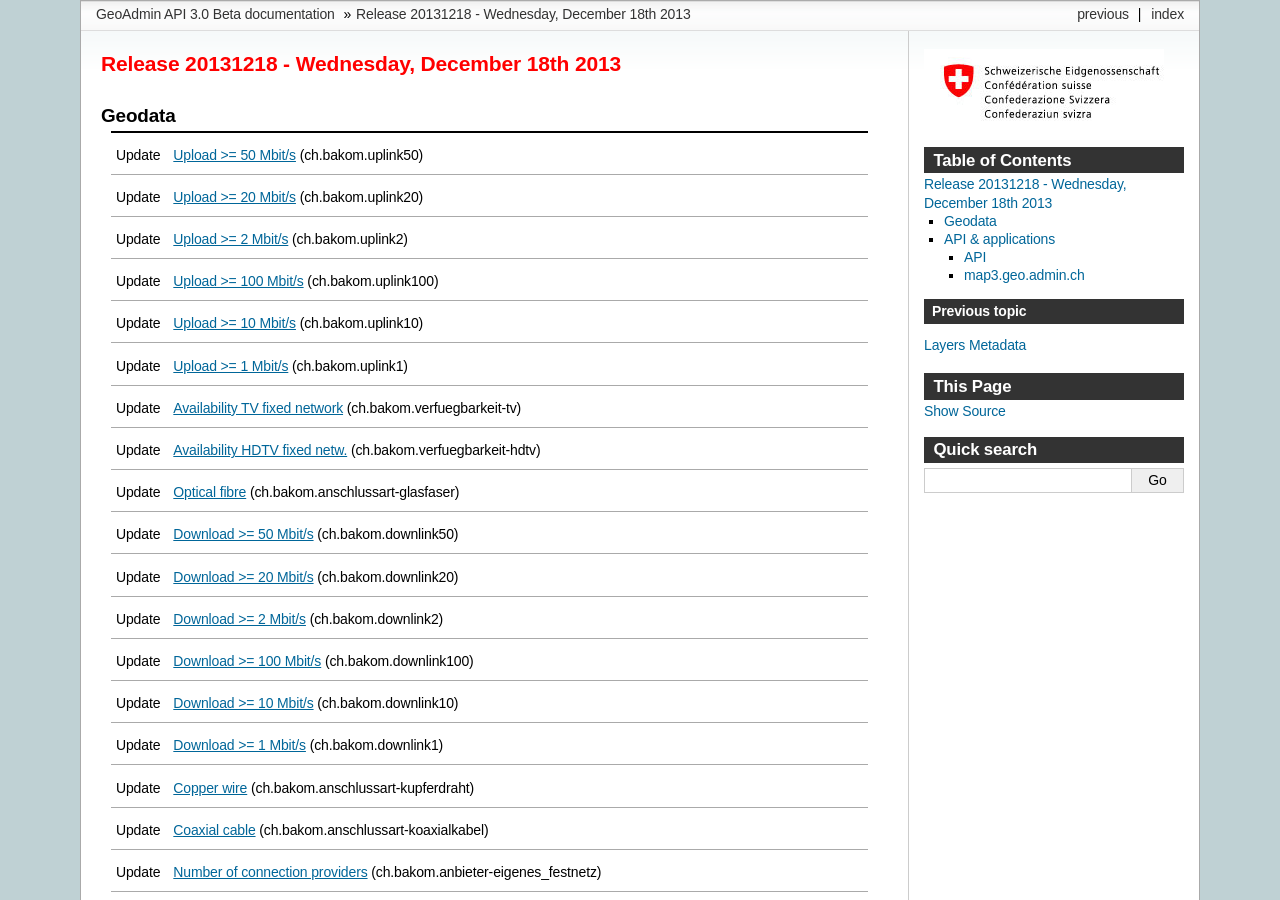
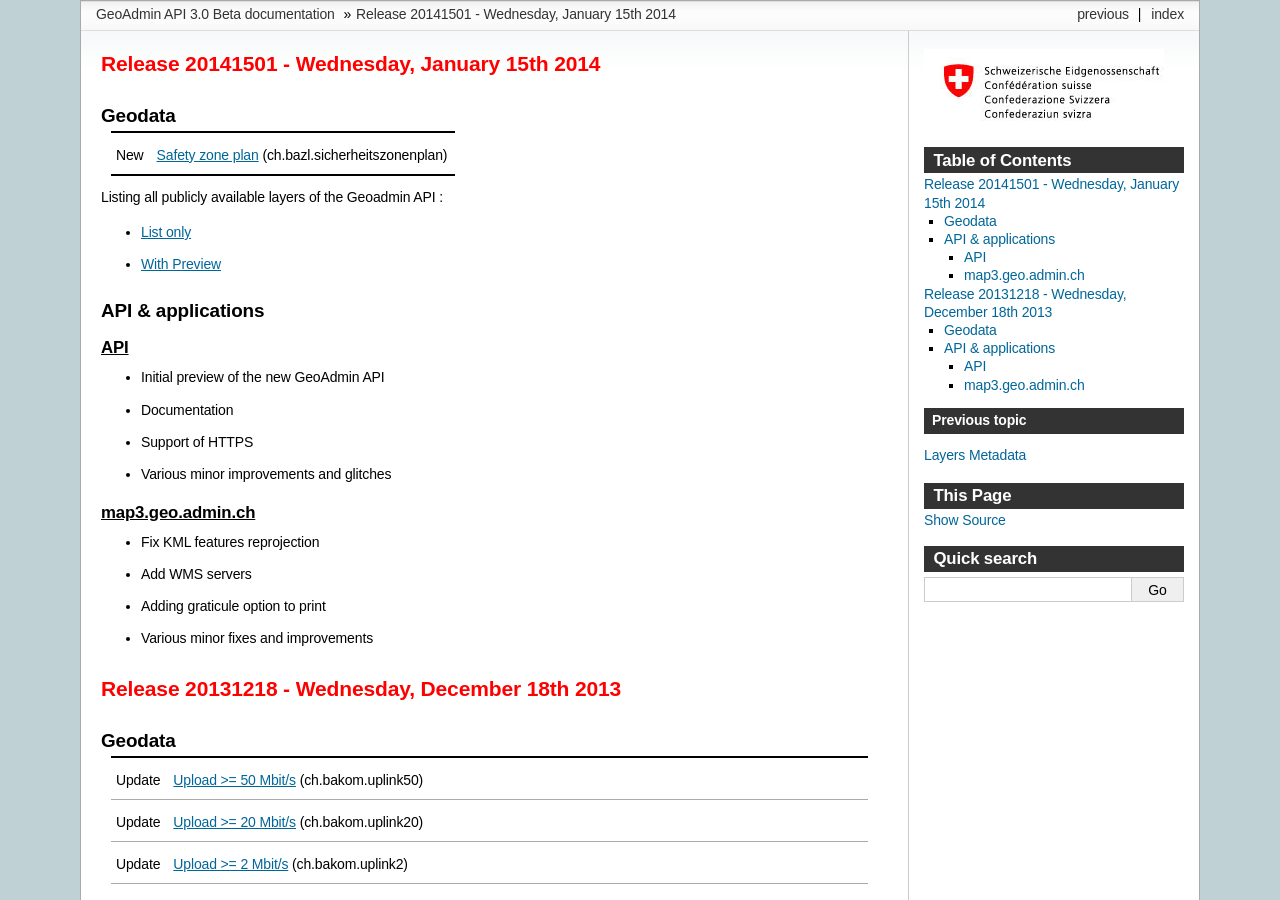
Before and after one commit to swisstopo-test/doc-chsdi3, a Sphinx documentation site: the page built from source/releasenotes/index.rst, in a window 1280 px wide and 900 px high. Built offline with Sphinx 7.4.7, drawn with Linux system fonts in a browser that asks for light colours; formulas are drawn with MathJax 3; some of the changed text lies outside the part shown.

Commit message:
releasenote updates

```diff
--- a/source/releasenotes/index.rst
+++ b/source/releasenotes/index.rst
@@ -1,3 +1,35 @@
+Release 20141501 -  Wednesday, January 15th 2014
+====================================================
+
+Geodata
+********
+
++--------+-------------------------------------------------------------------------------------------------------------------------------------------------------------+
+| New    | `Safety zone plan <//map3.geo.admin.ch/?layers=ch.bazl.sicherheitszonenplan>`__  (ch.bazl.sicherheitszonenplan)                                             |
++--------+-------------------------------------------------------------------------------------------------------------------------------------------------------------+
+
+Listing all publicly available layers of the Geoadmin API :
+
+- `List only <//s.geo.admin.ch/5d5d40a>`__
+- `With Preview <//s.geo.admin.ch/ebae1145>`__
+
+API & applications
+******************
+
+`API <//api3.geo.admin.ch>`__
+-----------------------------------
+- Initial preview of the new GeoAdmin API
+- Documentation
+- Support of HTTPS
+- Various minor improvements and glitches
+
+
+`map3.geo.admin.ch <//map3.geo.admin.ch>`__
+--------------------------------------------------
+- Fix KML features reprojection
+- Add WMS servers
+- Adding graticule option to print
+- Various minor fixes and improvements
 
 Release 20131218 -  Wednesday, December 18th 2013
 ====================================================
```
